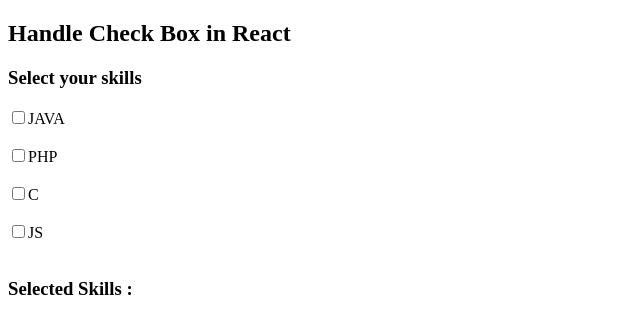
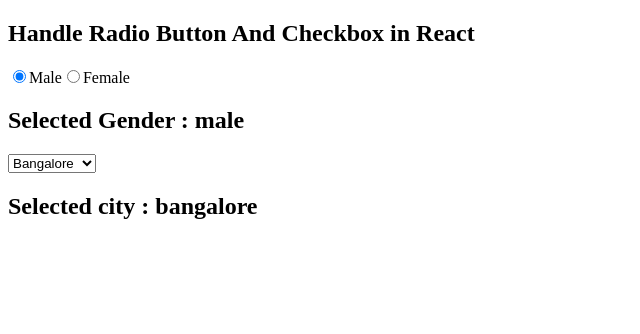
Before and after one commit to bibhusprasad/026_reactjs_tutorial_from_youtube, a React (Vite) app in the folder react-basic/: page / in a window 1280 px wide. Shown: the top 334 px of the page, without its empty margins (0-640 px from the left). Built offline with nearby package versions, Linux system fonts and the light colour scheme.

Commit message:
10. Handle Radio Button and dropdown in React

```diff
--- a/react-basic/src/App.jsx
+++ b/react-basic/src/App.jsx
@@ -1,12 +1,12 @@
 
-import HandleCheckBoxes from "./HandleCheckBoxes"
+import HandleRadioAndCheckbox from "./HandleRadioAndCheckbox"
 
 function App() {
 
   return (
     <>
       <div>
-        <HandleCheckBoxes />
+        <HandleRadioAndCheckbox />
       </div>
     </>
   )
--- /dev/null
+++ b/react-basic/src/HandleRadioAndCheckbox.jsx
@@ -0,0 +1,36 @@
+
+import { useState } from "react";
+
+function HandleRadioAndCheckbox() {
+
+  const [gender, setGender] = useState('male');
+  const [city, setCity] = useState('bangalore');
+
+  return (
+    <div>
+      <h2>Handle Radio Button And Checkbox in React</h2>
+
+      <input onChange={event => setGender(event.target.value)} type="radio" name="gender"
+                id="male" value="male" checked={gender == 'male'} />
+      {/* <input onChange={event => setGender(event.target.value)} type="radio" name="gender" id="male" value="male" /> */}
+      <label htmlFor="male">Male</label>
+
+      <input onChange={event => setGender(event.target.value)} type="radio" name="gender"
+                id="female" value="female" />
+      <label htmlFor="female">Female</label>
+
+      <h2>Selected Gender : {gender}</h2>
+
+      <select onChange={event => setCity(event.target.value)} defaultValue={"bangalore"}>
+        <option value="noida">Noida</option>
+        <option value="delhi">Delhi</option>
+        <option value="bangalore">Bangalore</option>
+        <option value="hyderabad">Hyderabad</option>
+      </select>
+
+      <h2>Selected city : {city}</h2>
+    </div>
+  )
+}
+
+export default HandleRadioAndCheckbox;
```
Also changed, not shown: 1 other file (tests, documents, lock files or other folders).
